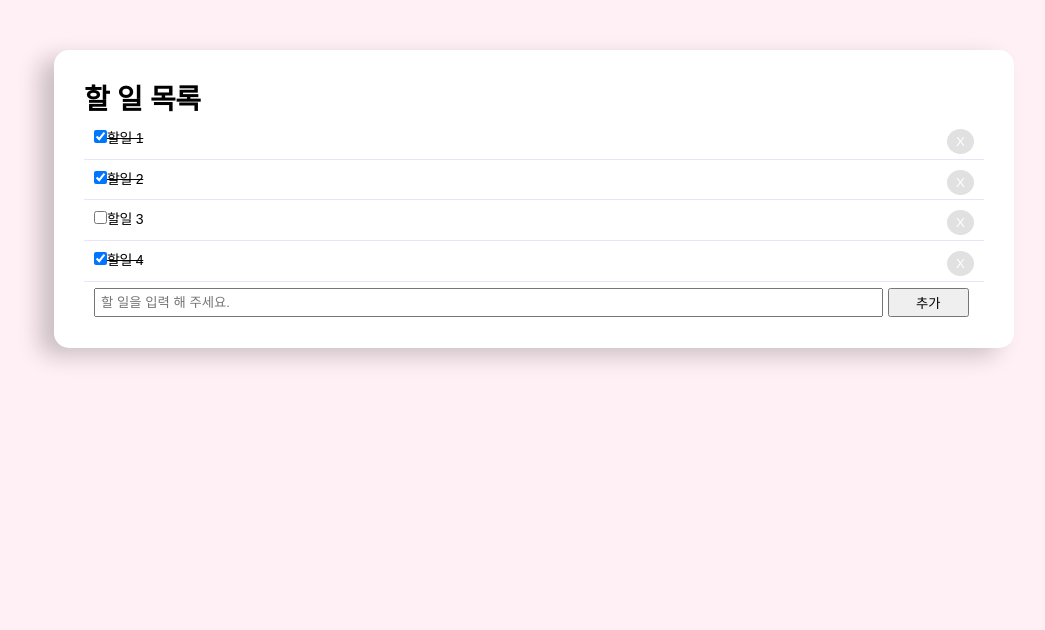
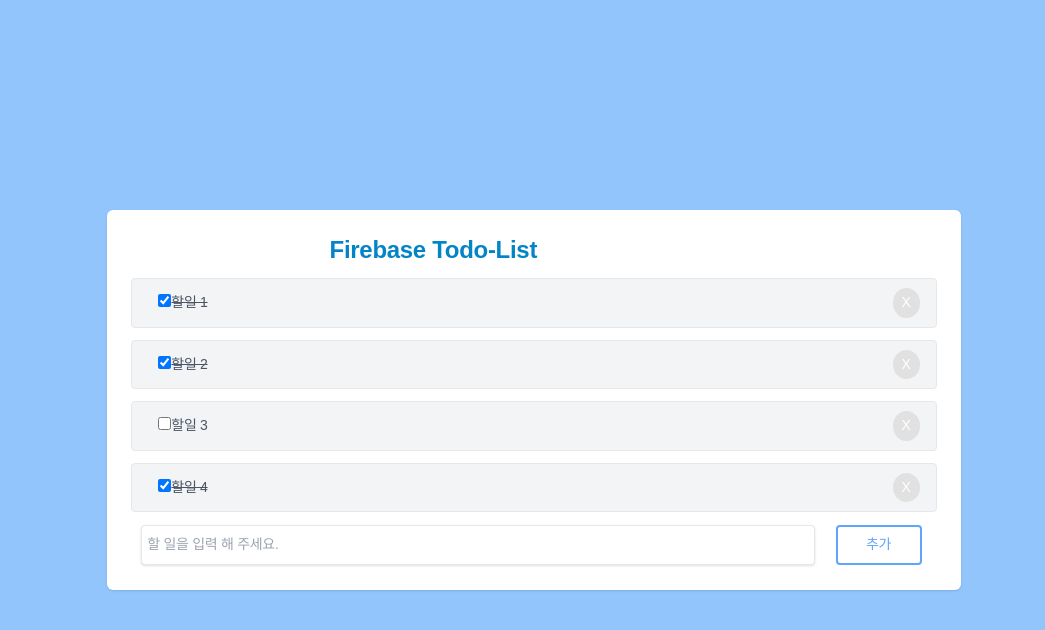
Before and after one commit to hyemdev/fb-todo, a React (Create React App) app: page / in a window 1280 px wide. Shown: the top 630 px of the page, without its empty margins (106-1151 px from the left). Built offline with nearby package versions, Linux system fonts and the light colour scheme.

Commit message:
feat : tailwind 적용

```diff
--- a/package.json
+++ b/package.json
@@ -41,6 +41,7 @@
     "eslint-config-prettier": "^8.8.0",
     "eslint-plugin-react": "^7.32.2",
     "prettier": "^2.8.8",
-    "sass": "^1.63.3"
+    "sass": "^1.63.3",
+    "tailwindcss": "^3.3.2"
   }
 }
--- a/src/App.css
+++ b/src/App.css
@@ -1,3 +1,5 @@
+/*
+
 body {
     background: lavenderblush;
 }
@@ -11,4 +13,4 @@
     background: #fff;
     border-radius: 15px;
     box-shadow: -15px 8px 22px rgb(0 0 0 / 20%);
-}
+} */
--- a/src/App.js
+++ b/src/App.js
@@ -4,7 +4,7 @@
 import Form from "./components/Form";
 
 function App() {
-    console.log("App 랜더링")
+    console.log("App 랜더링");
     // 더미 데이터
     // 일반 데이터 변수를 state변수로 바꿔보자
     const [todoData, setTodoData] = useState([
@@ -15,19 +15,19 @@
     ]);
 
     return (
-        <>
-            <div className="container">
-                <div className="todo-block">
-                    <div className="title">
-                        <h1>할 일 목록</h1>
+        <div className="flex items-center justify-center w-screen h-screen bg-blue-300">
+            <div className="w-4/6 p-6 bg-white rounded-[6px] shadow">
+                <div>
+                    <div className="flex justify-between mb-3">
+                        <h1 className="text-center w-3/4 text-2xl font-bold text-sky-600">Firebase Todo-List</h1>
                     </div>
                     {/* 할일메인 */}
-                    <List todoData={todoData} setTodoData={setTodoData}/>
+                    <List todoData={todoData} setTodoData={setTodoData} />
                     {/* 할일추가 */}
-                    <Form todoData={todoData} setTodoData={setTodoData}/>
+                    <Form todoData={todoData} setTodoData={setTodoData} />
                 </div>
             </div>
-        </>
+        </div>
     );
 }
 
--- a/src/components/Form.js
+++ b/src/components/Form.js
@@ -1,7 +1,7 @@
 import { useState } from "react";
 
 const Form = ({ todoData, setTodoData }) => {
-    console.log("Form 랜더링")
+    console.log("Form 랜더링");
 
     // 새로운 할일 state 변수
     const [value, setValue] = useState("");
@@ -33,6 +33,7 @@
         <div>
             {/* 할일추가 */}
             <form
+                className="flex pt-2"
                 style={{
                     display: "flex",
                     marginTop: "5px",
@@ -41,6 +42,7 @@
                 onSubmit={handleSubmit}
             >
                 <input
+                    className="w-full px-3 py-2 mr-4 text-gray-500 border rounded shadow"
                     type="text"
                     name="value"
                     style={{ flex: "10", padding: "5px" }}
@@ -49,6 +51,7 @@
                     onChange={handleChange}
                 />
                 <input
+                    className="p-2 text-blue-400 border-2 border-blue-400 rounded hover:text-white hover:bg-blue-400"
                     type="submit"
                     value="추가"
                     style={{ flex: "1", margin: "0 5px" }}
@@ -57,4 +60,5 @@
         </div>
     );
 };
+
 export default Form;
--- a/src/components/List.js
+++ b/src/components/List.js
@@ -19,4 +19,5 @@
         </div>
     );
 };
-export default List;
+// 리랜더링 최적화를 위한 코드(React.memo)
+export default React.memo(List);
--- a/src/components/ListItem.js
+++ b/src/components/ListItem.js
@@ -11,10 +11,10 @@
         borderRadius: "50%",
         cursor: "pointer",
     };
+
     const getStyle = _completed => {
         return {
             padding: "10px",
-            borderBottom: "1px solid lavender",
             // 할일을 완료했으면 텍스트에 중간선, 완료하지못했으면 아무것도 표기를 안한다.
             textDecoration: _completed ? "line-through" : "none",
         };
@@ -40,7 +40,8 @@
         setTodoData(newTodoData);
     };
     return (
-        <div style={getStyle(item.completed)}>
+        <div className="flex items-center justify-between w-full mb-3 px-4 py-1 text-gray-600 bg-gray-100 border rounded">
+            <div className="items-center" style={getStyle(item.completed)}>
                 {/* key는 반복문에서 unique해야한다 */}
                 {/* defaultChecke체크박스에 기본체크 상태 설정 */}
                 <input
@@ -48,13 +49,18 @@
                     defaultChecked={item.completed}
                     onChange={() => handleCompleteChange(item.id)}
                 />
+
                 {item.title}
-
+            </div>
+            <div className="items-center">
                 {/* 화살표함수로 감싸서 즉시실행이 아닌, 클릭시 실행하게 만들자 */}
                 <button style={btnStyle} onClick={() => handleClick(item.id)}>
                     X
                 </button>
             </div>
+        </div>
     );
 };
-export default ListItem;
+
+// 리랜더링 최적화를 위한 코드(React.memo)
+export default React.memo(ListItem);
--- a/src/index.css
+++ b/src/index.css
@@ -1,4 +1,8 @@
 @charset "utf-8";
+@tailwind base;
+@tailwind components;
+@tailwind utilities;
+
 *{
     margin: 0;
     padding: 0;
--- /dev/null
+++ b/tailwind.config.js
@@ -0,0 +1,8 @@
+/** @type {import('tailwindcss').Config} */
+module.exports = {
+  content: ["./src/**/*.{html,js}"],
+  theme: {
+    extend: {},
+  },
+  plugins: [],
+}
```
Also changed, not shown: 1 other file (tests, documents, lock files or other folders). Lines whose indentation alone changed are shown as unchanged.
